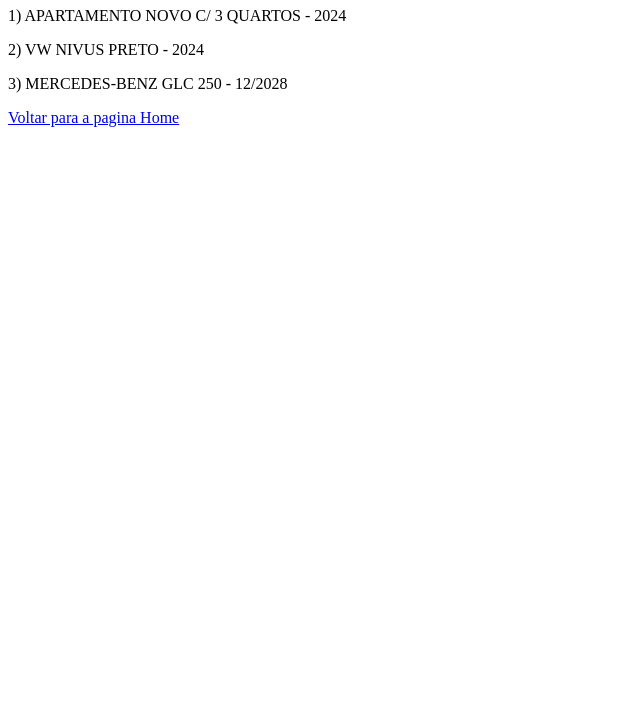
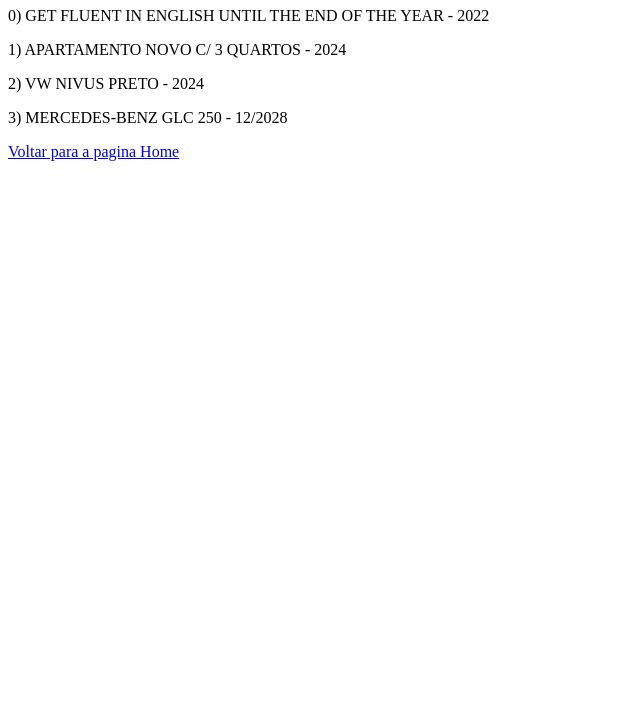
Before and after one commit to masilazev/Primeira-versao-do-projeto-pagina-dos-sonhos-no-Github-com-HTML-, a plain HTML site: page metas.html in a window 1280 px wide. Shown: the part 73-800 px from the top of the page, without its empty margins (0-640 px from the left). Drawn offline with Linux system fonts and the light colour scheme.

Commit message:
Adding the zero point

```diff
--- a/metas.html
+++ b/metas.html
@@ -8,6 +8,7 @@
 </head>
 <body>
     <h1>Pagina das Metas</h1>
+    <p>0) GET FLUENT IN ENGLISH UNTIL THE END OF THE YEAR - 2022</p>
     <p>1) APARTAMENTO NOVO C/ 3 QUARTOS - 2024</p>
     <p>2) VW NIVUS PRETO - 2024</p>
     <p>3) MERCEDES-BENZ GLC 250 - 12/2028</p>
```
